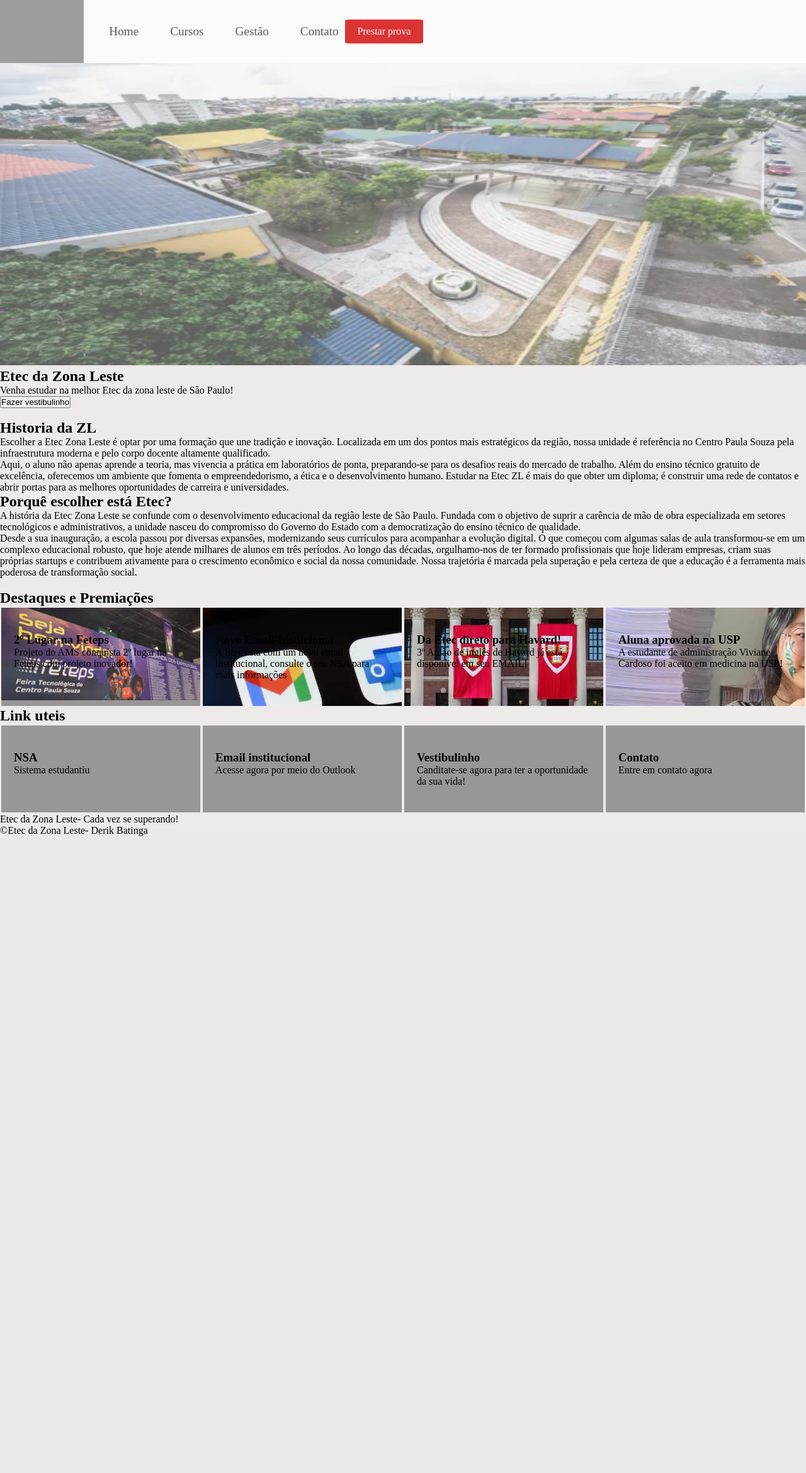
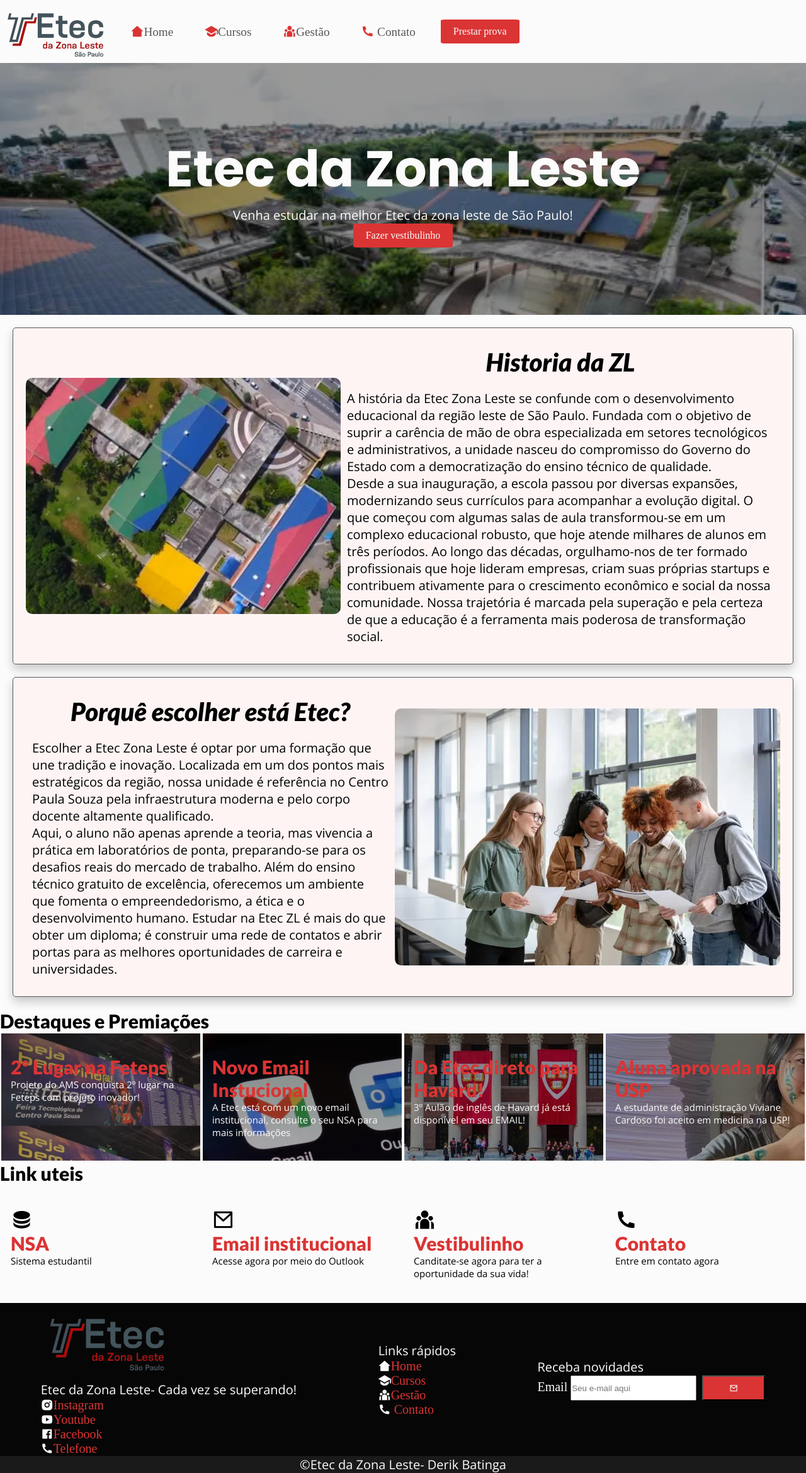
Before and after one commit to DerikBatinga/2M-Tec-DS, a PHP site: page / in a window 1280 px wide. Shown: the whole page at 63% size. Before the commit the page ends 1328 px from the top, so only its background shows below. Run offline with PHP 8.4, Linux system fonts and the light colour scheme; some libraries are stand-ins or nearby versions; grey boxes are pictures that could not be loaded.

Commit message:
Development: Desenvolvendo página inicial

```diff
--- a/PW II (Programação Web 2)/Site-Etec/index.css
+++ b/PW II (Programação Web 2)/Site-Etec/index.css
@@ -1,3 +1,6 @@
+@import url('https://fonts.googleapis.com/css2?family=Lato:ital,wght@0,100;0,300;0,400;0,700;0,900;1,100;1,300;1,400;1,700;1,900&display=swap');
+@import url('https://fonts.googleapis.com/css2?family=Poppins:ital,wght@0,100;0,200;0,300;0,400;0,500;0,600;0,700;0,800;0,900;1,100;1,200;1,300;1,400;1,500;1,600;1,700;1,800;1,900&display=swap');
+@import url('https://fonts.googleapis.com/css2?family=Open+Sans:ital,wght@0,300..800;1,300..800&display=swap');
 /* Geral */
 *{
   margin: 0px;
@@ -8,17 +11,32 @@
 :root{
   --preto: rgb(6, 6, 6);
   --cinza:#5a5757;
-  --branco: rgb(252, 251, 251);
+  --branco: rgba(252, 251, 251,1);
   --principal: #db3434;
-  --secundaria: rgb(0, 149, 255);
-  /* --texto: 'Open-sans', sans-serif;
-  --subtitulo:'Poppins', sans-serif;
-  --titulo: 'Montserrat', sans-serif; */
+  --secundaria: rgba(255, 240, 240,0.6);
+  --texto: "Open Sans", sans-serif;
+  --subtitulo:"Lato", sans-serif;
+  --titulo: "Poppins", sans-serif;
 }
 
 /*Coisas gerais*/
 body{
-   background-color: #eeeaea;
+   background: var(--branco);
+}
+h1{
+   font-family: var(--titulo);
+   font-weight: 700;
+   font-size:80px;
+}
+h2,h3{
+   font-family: var(--subtitulo);
+   font-weight: 800;
+   font-size:30px;
+}
+p{
+   font-family: var(--texto);
+   font-weight: 400;
+   font-size:20px;
 }
 
 header{
@@ -27,7 +45,7 @@ header{
    background-color: var(--branco);
    height: 100px;
 }
-
+/*  */
 .logo_nav{
    height: 100px;
    width: auto;
@@ -35,17 +53,18 @@ header{
 .lista_nav{
    display: flex;
    list-style: none;
+   width: 100%;
 }
 .lista_nav li{
    display: flex;
    align-items: center;
-   gap: 30px;
+   margin-left: 30px;
 }
 .lista_nav i{
    color: var(--principal);
     font-size: 1.3rem;
 }
-.lista_nav a:not(.btn_nav){
+.lista_nav a:not(.btn){
    display: inline-block;
    padding: 10px;
    text-decoration: none;
@@ -53,20 +72,17 @@ header{
    color: var(--cinza);
    transition: 0.5s ease;
 }
-.lista_nav a:hover:not(.btn_nav){
+.lista_nav a:hover:not(.btn){
    border-radius: 10%;
-   background-color: rgb(255, 240, 240);
+   background-color: var(--secundaria);
    color: var(--principal);
    transform: scale(1.1);
 }
-.btn_nav{
-  margin-left: auto;
-  background-color: var(--principal);
-  color: var(--branco);
-  cursor: pointer;
+.lista_nav .btn{
+
 }
-.btn_nav{
-  margin-left: auto;
+.btn{
+  display: inline-block;
   padding: 10px 20px;
   background-color: var(--principal);
   border-radius: 5%;
@@ -75,57 +91,144 @@ header{
   cursor: pointer;
   transition: 1s ease;
 }
-.btn_nav:hover{
-  margin-left: auto;
+.btn:hover{
   padding: 10px 20px;
   border-radius: 5%;
   color: var(--preto);
   cursor: pointer;
   transform: scale(1.1);
 }
+/*  */
+.hero{
+   text-align: center;
+   align-content: center;
+   color:var(--branco);
+   background:
+   linear-gradient(rgba(0,0,0,0.4), rgba(0,0,0,0.4)),
+   url(img/Etec.webp);
+   background-size: 100%;
+   height: 50vh;
+}
+/*
+ */
+.container{
+   display: flex;
+   align-items: center;
+   background-color:var(--secundaria);
+   backdrop-filter: blur(20px);
 
-.hero{
+   border: 1px var(--cinza) solid ;
+   border-radius: 5px;
+   box-shadow: 0 8px 15px 0 rgba(0, 0, 0, 0.2);
+   padding:20px ;
+   margin: 20px;
+}
+.container img{
+   border-radius: 10px;
+}
+.container_titulotexto{
+flex-direction: column;
+margin: 10px;
+}
+.container_titulotexto h2{
+   font-size: 40px;
+   font-style: italic;
+   text-align: center;
+   margin-bottom: 20px;
+}
+.alinhamento_cards{
+   display: flex;
 
 }
-.hero img{
-
-   position: relative;
+/*  */
+.card{
+   justify-content: space-around;
+   padding: 35px 15px;
+   margin: 2px;
    width: 100%;
-   height: 60vh;
-   opacity: 0.6;
-   z-index:-1;
+   transition: 1s ease;
 }
-.hero h1{
-
+.card h3{
+  color: var(--principal);
 }
-.hero p{
-
+.card p{
+   font-size:15px;
 }
-.hero button{
-
+.card i{
+   font-size: 35px;
 }
-
-.alinhamento_cards{
-   display: flex;
-   justify-content: space-around;
-}
-.card{
-   background-color: #989696;
-   padding: 40px 20px;
-   margin: 2px;
-   width: 100vh;
+.card:hover{
+   transform: scale(1.01);
+   border: 1px var(--principal) solid;
 }
 .card_feteps{
    background-repeat: no-repeat;
-   background-image: url(img/Feteps.webp);
+   background:
+   linear-gradient(rgba(0,0,0,0.4), rgba(0,0,0,0.3)),
+   url(img/Feteps.webp);
    background-size: 100%;
+   color: var(--branco);
 }
 .card_email{
-   background-image: url(img/Email.webp);
+   background:
+   linear-gradient(rgba(0,0,0,0.4), rgba(0,0,0,0.3)),
+   url(img/Email.webp);
+   color: var(--branco);
 }
 .card_havard{
-   background-image: url(img/Havard.webp);
+   background:
+   linear-gradient(rgba(0,0,0,0.4), rgba(0,0,0,0.3)),
+   url(img/Havard.webp);
+   color: var(--branco);
 }
 .card_usp{
-   background-image: url(img/Aprovada_usp.webp);
+   background:
+   linear-gradient(rgba(0,0,0,0.4), rgba(0,0,0,0.3)),
+   url(img/Aprovada_usp.webp);
+   color: var(--branco);
 }
+
+.footer{
+   display: flex;
+   flex-wrap: wrap;
+   justify-content: space-around;
+   background-color: var(--preto);
+   color: var(--branco);
+   font-size: 20px;
+}
+.footer_col{
+   align-content: center;
+   flex-direction: column;
+}
+.footer img{
+   width: 200px;
+}
+.footer li{
+list-style: none;
+}
+.footer a{
+    text-decoration: none;
+    color: var(--principal);
+}
+.footer i{
+color: var(--branco);
+}
+.footer input{
+ width: 200px;
+   height: 5vh;
+}
+.footer button {
+   background-color: var(--principal);
+   margin-left: 4px ;
+   width: 100px;
+   height: 5vh;
+   transition: 1s ease;
+}
+.footer button:hover {
+   transform: scale(1.11);
+}
+.footer_direitos{
+   background-color: #1b1a1a;
+   text-align: center;
+   width: 100%;
+}
--- a/PW II (Programação Web 2)/Site-Etec/index.php
+++ b/PW II (Programação Web 2)/Site-Etec/index.php
@@ -4,32 +4,29 @@
     <meta charset="UTF-8">
     <meta name="viewport" content="width=device-width, initial-scale=1.0">
     <link rel="stylesheet" href="index.css">
+    <link href="https://cdn.jsdelivr.net/npm/remixicon@4.5.0/fonts/remixicon.css" rel="stylesheet">
     <title>EtecZL-Início</title>
 </head>
 <body>
     <header class="header">
-      <img class="logo_nav" src="img/EtecZL.svg" alt="Logo EtecZL">
+      <img class="logo_nav" src="img/EtecZL.png" alt="Logo EtecZL">
         <nav>
             <div class="container_nav">
                 <ul class="lista_nav">
                     <li>
-                        <i class="ri-home-2-fill"></i>
-                        <a href="#">Home</a>
+                        <a href="#"> <i class="ri-home-2-fill"></i>Home</a>
                     </li>
                     <li>
-                        <i class="ri-graduation-cap-fill"></i>
-                        <a href="Cursos/cursos.php">Cursos</a>
+                        <a href="Cursos/cursos.php"> <i class="ri-graduation-cap-fill"></i>Cursos</a>
                     </li>
                     <li>
-                        <i class="ri-team-fill"></i>
-                        <a href="Gestao/gestao.php">Gestão</a>
+                        <a href="Gestao/gestao.php"> <i class="ri-team-fill"></i>Gestão</a>
                     </li>
                     <li>
-                        <i class="ri-phone-fill"></i>
-                        <a href="Contato/contato.php">Contato</a>
+                        <a href="Contato/contato.php"> <i class="ri-phone-fill"></i>    Contato</a>
                     </li>
                     <li>
-                        <a class="btn_nav" href="contato.php">Prestar prova</a>
+                        <a class="btn" href="contato.php">Prestar prova</a>
                     </li>
                 </ul>
             </div>
@@ -37,33 +34,40 @@
     </header>
 
     <section class="hero">
-        <img src="img/Etec.webp" alt="Hero">
         <h1>Etec da Zona Leste</h1>
         <p>Venha estudar na melhor Etec da zona leste de São Paulo!</p>
-        <button class="botao_estilo hero_botao">Fazer vestibulinho</button>
+        <a class="btn">Fazer vestibulinho</a>
     </section>
 
     <section>
-        <img src="" alt="">
-        <h2>Historia da ZL</h2>
-        <p>
-            Escolher a Etec Zona Leste é optar por uma formação que une tradição e inovação. Localizada em um dos pontos mais estratégicos da região, nossa unidade é referência no Centro Paula Souza pela infraestrutura moderna e pelo corpo docente altamente qualificado.
-        </p>
-        <p>
-            Aqui, o aluno não apenas aprende a teoria, mas vivencia a prática em laboratórios de ponta, preparando-se para os desafios reais do mercado de trabalho. Além do ensino técnico gratuito de excelência, oferecemos um ambiente que fomenta o empreendedorismo, a ética e o desenvolvimento humano. Estudar na Etec ZL é mais do que obter um diploma; é construir uma rede de contatos e abrir portas para as melhores oportunidades de carreira e universidades.
-        </p>
+        <div class="container">
+            <img src="img/Historia.webp" alt="">
+            <div class="container_titulotexto">
+
+                <h2>Historia da ZL</h2>
+                <p>
+                    A história da Etec Zona Leste se confunde com o desenvolvimento educacional da região leste de São Paulo. Fundada com o objetivo de suprir a carência de mão de obra especializada em setores tecnológicos e administrativos, a unidade nasceu do compromisso do Governo do Estado com a democratização do ensino técnico de qualidade.
+                </p>
+                <p>
+                    Desde a sua inauguração, a escola passou por diversas expansões, modernizando seus currículos para acompanhar a evolução digital. O que começou com algumas salas de aula transformou-se em um complexo educacional robusto, que hoje atende milhares de alunos em três períodos. Ao longo das décadas, orgulhamo-nos de ter formado profissionais que hoje lideram empresas, criam suas próprias startups e contribuem ativamente para o crescimento econômico e social da nossa comunidade. Nossa trajetória é marcada pela superação e pela certeza de que a educação é a ferramenta mais poderosa de transformação social.
+                </p>
+            </div>
+        </div>
     </section>
 
     <section>
-        <h2>Porquê escolher está Etec?</h2>
-        <p>
-            A história da Etec Zona Leste se confunde com o desenvolvimento educacional da região leste de São Paulo. Fundada com o objetivo de suprir a carência de mão de obra especializada em setores tecnológicos e administrativos, a unidade nasceu do compromisso do Governo do Estado com a democratização do ensino técnico de qualidade.
-        </p>
-        <p>
-            Desde a sua inauguração, a escola passou por diversas expansões, modernizando seus currículos para acompanhar a evolução digital. O que começou com algumas salas de aula transformou-se em um complexo educacional robusto, que hoje atende milhares de alunos em três períodos. Ao longo das décadas, orgulhamo-nos de ter formado profissionais que hoje lideram empresas, criam suas próprias startups e contribuem ativamente para o crescimento econômico e social da nossa comunidade. Nossa trajetória é marcada pela superação e pela certeza de que a educação é a ferramenta mais poderosa de transformação social.
-        </p>
-    </h2>
-        <img src="" alt="">
+        <div class="container">
+             <div class="container_titulotexto">
+                 <h2>Porquê escolher está Etec?</h2>
+                 <p>
+                     Escolher a Etec Zona Leste é optar por uma formação que une tradição e inovação. Localizada em um dos pontos mais estratégicos da região, nossa unidade é referência no Centro Paula Souza pela infraestrutura moderna e pelo corpo docente altamente qualificado.
+                    </p>
+                    <p>
+                        Aqui, o aluno não apenas aprende a teoria, mas vivencia a prática em laboratórios de ponta, preparando-se para os desafios reais do mercado de trabalho. Além do ensino técnico gratuito de excelência, oferecemos um ambiente que fomenta o empreendedorismo, a ética e o desenvolvimento humano. Estudar na Etec ZL é mais do que obter um diploma; é construir uma rede de contatos e abrir portas para as melhores oportunidades de carreira e universidades.
+                    </p>
+                </div>
+            <img src="img/Estudantes.webp" alt="">
+        </div>
     </section>
 
     <section>
@@ -97,7 +101,7 @@
             <div class="card">
                 <i class="ri-database-2-fill"></i>
                 <h3>NSA</h3>
-                <p>Sistema estudantiu</p>
+                <p>Sistema estudantil</p>
             </div>
 
             <div class="card">
@@ -120,16 +124,52 @@
         </div>
     </section>
 
-    <footer class="">
-        <article>
-            <span>Etec da Zona Leste- Cada vez se superando!</span>
-            <i class="ri-instagram-fill"></i>
-            <i class="ri-youtube-fill"></i>
-            <i class="ri-facebook-box-fill"></i>
-            <i class="ri-phone-fill"></i>
-        </article>
-
-      <span>&copy;Etec da Zona Leste- Derik Batinga</span>
+    <footer>
+        <div class="footer">
+            <div class="footer_col">
+                <img src="img/EtecZL.png" alt="">
+            <p>Etec da Zona Leste- Cada vez se superando!</p>
+            <ul>
+            <li>
+                <a href=""><i class="ri-instagram-fill"></i>Instagram</a>
+            </li>
+            <li>
+                <a href=""><i class="ri-youtube-fill"></i>Youtube</a>
+            </li>
+            <li>
+                <a href=""><i class="ri-facebook-box-fill"></i>Facebook</a>
+            </li>
+            <li>
+                <a href=""> <i class="ri-phone-fill"></i>Telefone</a>
+            </li>
+            </ul>
+        </div>
+        <div class="footer_col">
+            <p>Links rápidos</p>
+               <ul>
+                    <li>
+                        <a href="#"> <i class="ri-home-2-fill"></i>Home</a>
+                    </li>
+                    <li>
+                        <a href="Cursos/cursos.php"> <i class="ri-graduation-cap-fill"></i>Cursos</a>
+                    </li>
+                    <li>
+                        <a href="Gestao/gestao.php"> <i class="ri-team-fill"></i>Gestão</a>
+                    </li>
+                    <li>
+                        <a href="Contato/contato.php"> <i class="ri-phone-fill"></i>    Contato</a>
+                    </li>
+    </div>
+        <div class="footer_col">
+            <p>Receba novidades</p>
+            <label for="email_footer">Email</label>
+            <input type="email" name="email" id="email_footer" placeholder="Seu e-mail aqui">
+            <button type="submit"><i class="ri-mail-line"></i></button>
+        </div>
+        <div class="footer_direitos">
+            <p>&copy;Etec da Zona Leste- Derik Batinga</p>
+            </div>
+        </div>
     </footer>
 
 </body>
```
Also changed, not shown: PW II (Programação Web 2)/Site-Etec/img/Estudantes.webp (added), PW II (Programação Web 2)/Site-Etec/img/EtecZL.png (added), PW II (Programação Web 2)/Site-Etec/img/EteccZL.png (added), PW II (Programação Web 2)/Site-Etec/img/Historia.webp (added).
